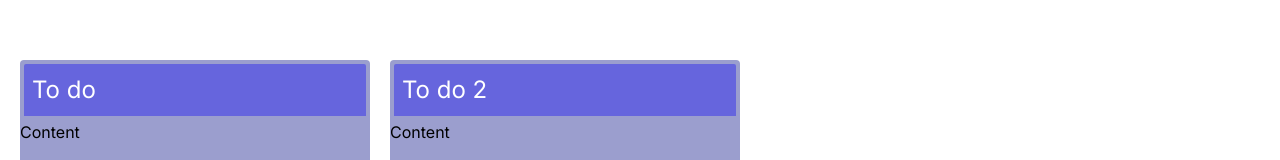
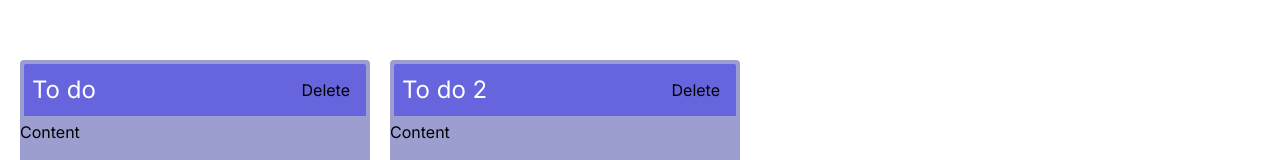
Before and after one commit to lmhmDev/task-it, a Next.js app: page / in a window 1280 px wide. Shown: the part 127-287 px from the top of the page. Built offline with nearby package versions, Linux system fonts and the light colour scheme.

Commit message:
delete column action

```diff
--- a/src/components/column.tsx
+++ b/src/components/column.tsx
@@ -3,12 +3,20 @@ import Card from './card';
 import { SortableContext, verticalListSortingStrategy } from '@dnd-kit/sortable'
 import { Column } from '@/utils/dnd_types';
 import Trash from '@/icons/Trash';
+import useStore from '../utils/store';
 
 interface Props {
     column: Column
 }
 
 const ColumnContainer = ({ column }: Props) => {
+
+    const deleteCol = useStore((state) => state.deleteColumn)
+
+    const deleteColumn = () => {
+        deleteCol(column.id)
+    }
+
 
     return (
         <div className="flex flex-col h-[500px] bg-secondary min-w-[350px] rounded">
@@ -27,14 +35,16 @@ const ColumnContainer = ({ column }: Props) => {
                 <div>
                     <h3 className="text-2xl text-white">{column.title}</h3>
                 </div>
-                <button className="
+                <button
+                    className="
                 p-2
                 stroke-secondary
                 hover:stroke-white
                 hover:bg-secondary
-                rounded
-                ">
-                    <Trash />
+                rounded"
+                    onClick={deleteColumn}
+                >
+                    Delete
                 </button>
             </div>
             <div className="flex flex-grow">Content</div>
--- a/src/icons/Trash.tsx
+++ b/src/icons/Trash.tsx
@@ -1,9 +1,10 @@
 
 function Trash({ }) {
     return (
-        <svg xmlns="http://www.w3.org/2000/svg" fill="none" viewBox="0 0 24 24" strokeWidth={1.5} className="w-6 h-6">
+        <svg xmlns="http://www.w3.org/2000/svg" fill="none" viewBox="0 0 24 24" strokeWidth={1.5} stroke="currentColor" className="w-6 h-6">
             <path strokeLinecap="round" strokeLinejoin="round" d="M14.74 9l-.346 9m-4.788 0L9.26 9m9.968-3.21c.342.052.682.107 1.022.166m-1.022-.165L18.16 19.673a2.25 2.25 0 01-2.244 2.077H8.084a2.25 2.25 0 01-2.244-2.077L4.772 5.79m14.456 0a48.108 48.108 0 00-3.478-.397m-12 .562c.34-.059.68-.114 1.022-.165m0 0a48.11 48.11 0 013.478-.397m7.5 0v-.916c0-1.18-.91-2.164-2.09-2.201a51.964 51.964 0 00-3.32 0c-1.18.037-2.09 1.022-2.09 2.201v.916m7.5 0a48.667 48.667 0 00-7.5 0" />
         </svg>
+
     )
 }
 
--- a/src/utils/store.tsx
+++ b/src/utils/store.tsx
@@ -1,5 +1,6 @@
 import { create } from 'zustand'
-import { Column } from './dnd_types'
+import { Column, Id } from './dnd_types';
+import { Column } from '@/utils/dnd_types';
 
 const initialData = {
     tasks: {
@@ -29,6 +30,11 @@ const useStore = create((set) => ({
             columns: [...state['columns'], column]
         }))
     },
+    deleteColumn: (columnId: Id) => {
+        set((state) => ({
+            columns: state.columns.filter((column: Column) => column.id != columnId)
+        }))
+    }
 }))
 
 export default useStore
```
